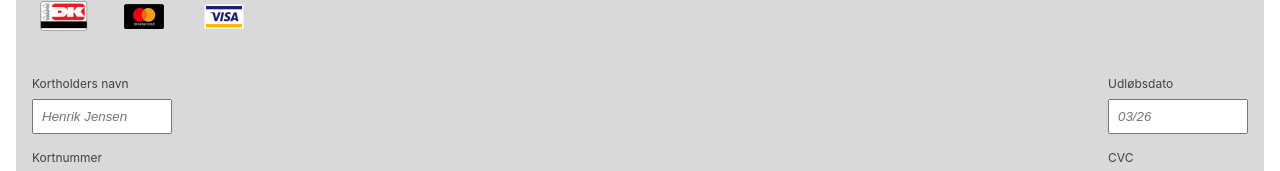
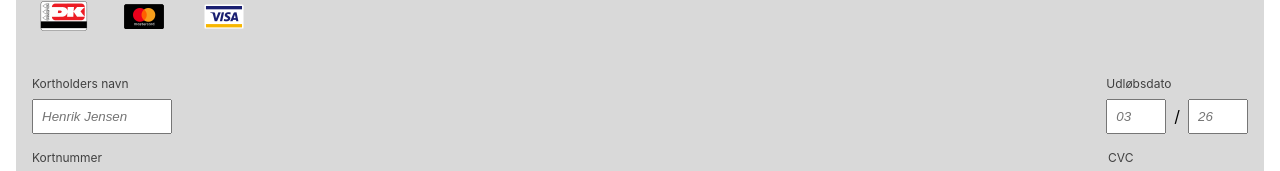
Before and after one commit to Steffen-Svenningsen/zoo-app, a React (Create React App) app: page /zoo-app/indbetal in a window 1280 px wide. Shown: the part 248-419 px from the top of the page. Built offline with nearby package versions, Linux system fonts and the light colour scheme.

Commit message:
Add minimal form validation and change form card date structure

```diff
--- a/src/App.sass
+++ b/src/App.sass
@@ -405,6 +405,22 @@
       margin-bottom: 1rem
       flex-wrap: wrap
 
+      .form-date
+        display: flex
+        flex-direction: column
+
+        div
+          display: flex
+          flex-direction: row
+          align-items: center
+
+        input
+          width: 40px
+          height: fit-content
+
+        p
+          margin: 0
+
       div
         display: flex
         flex-direction: column
--- a/src/components/PaymentForm.js
+++ b/src/components/PaymentForm.js
@@ -25,26 +25,30 @@ export default function PaymentForm() {
         <div className='form-row'>
             <div className="form-name">
                 <label htmlFor="name">Kortholders navn</label>
-                <input id='name' type="text" placeholder='Henrik Jensen' />
+                <input required id='name' type="text" placeholder='Henrik Jensen' />
             </div>
             <div className='form-date'>
                 <label htmlFor="date">Udløbsdato</label>
-                <input type="text" placeholder='03/26' id='date'/>
+                <div>
+                    <input pattern='\d*' required type="text" maxLength={2} minLength={2} placeholder='03' id='date'/>
+                    <p>/</p>
+                    <input pattern='\d*' required type="text" maxLength={2} minLength={2} placeholder='26' id='month'/>
+                </div>
             </div>
         </div>
         <div className='form-row'>
             <div className="form-card-number">
                 <label htmlFor="card-number">Kortnummer</label>
-                <input maxLength={16} minLength={16} id='card-number' pattern='\d*' type="text" placeholder='1234 1234 1234 1234' />
+                <input required maxLength={16} minLength={16} id='card-number' pattern='\d*' type="text" placeholder='1234 1234 1234 1234' />
             </div>
             <div className='form-cvc'>
                 <label htmlFor="cvc">CVC</label>
-                <input maxLength={3} minLength={3} type="text" pattern='\d*' placeholder='123' id='cvc'/>
+                <input required maxLength={3} minLength={3} type="text" pattern='\d*' placeholder='123' id='cvc'/>
             </div>
         </div>
         <div className='deposit-amount'>
             <label htmlFor="deposit-amount">Beløb</label>
-            <input type="text" pattern='\d*' id='deposit-amount' placeholder='.kr'/>
+            <input required type="text" pattern='\d*' id='deposit-amount' placeholder='.kr'/>
         </div>
         <button type='submit'>Betal</button>
     </form>
```
